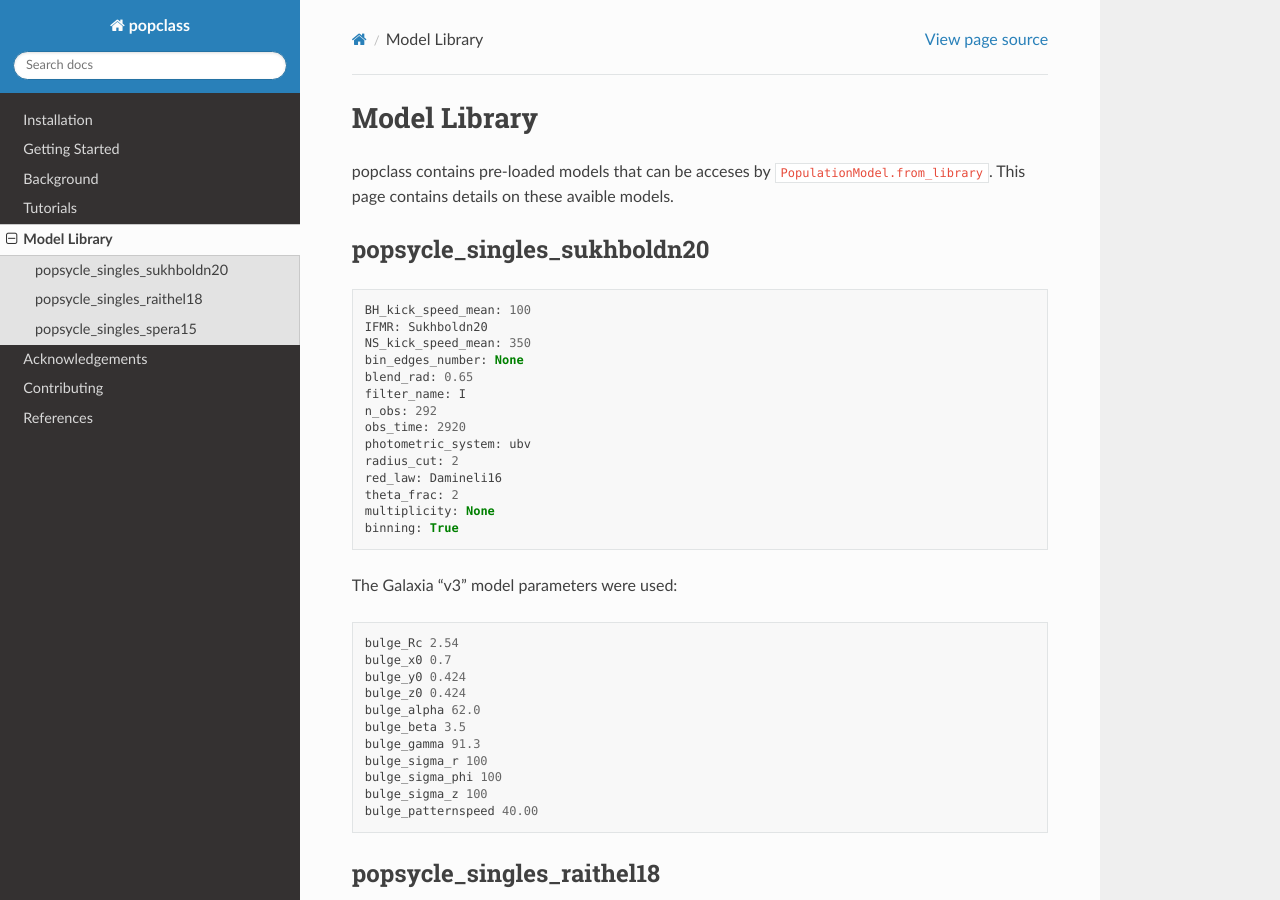
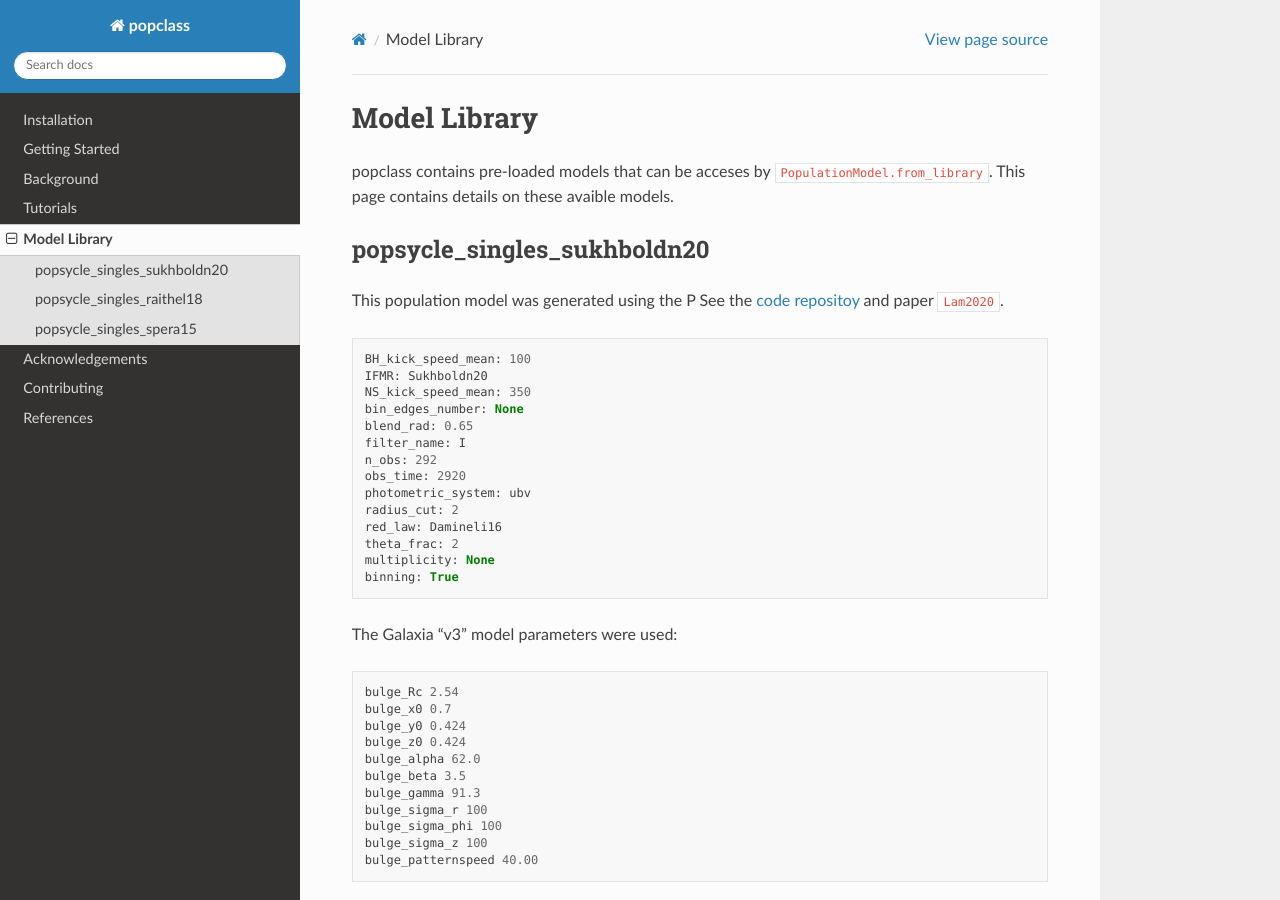
Before and after one commit to LLNL/popclass, a Sphinx documentation site: the page built from docs/source/library.rst, in a window 1280 px wide and 900 px high. Built offline with Sphinx 7.4.7 and the Read the Docs theme 2.0.0, drawn with Linux system fonts in a browser that asks for light colours; cross-references to code outside the pages are shown as plain code.

Commit message:
addeding documentation on avaible models

```diff
--- a/docs/source/library.rst
+++ b/docs/source/library.rst
@@ -8,6 +8,10 @@ details on these avaible models.
 
 popsycle_singles_sukhboldn20
 ----------------------------
+
+This population model was generated using the P
+See the `code repositoy <https://github.com/jluastro/PopSyCLE/tree/main>`_
+and paper :cite:`Lam2020`.
 
 .. code::
 
```
